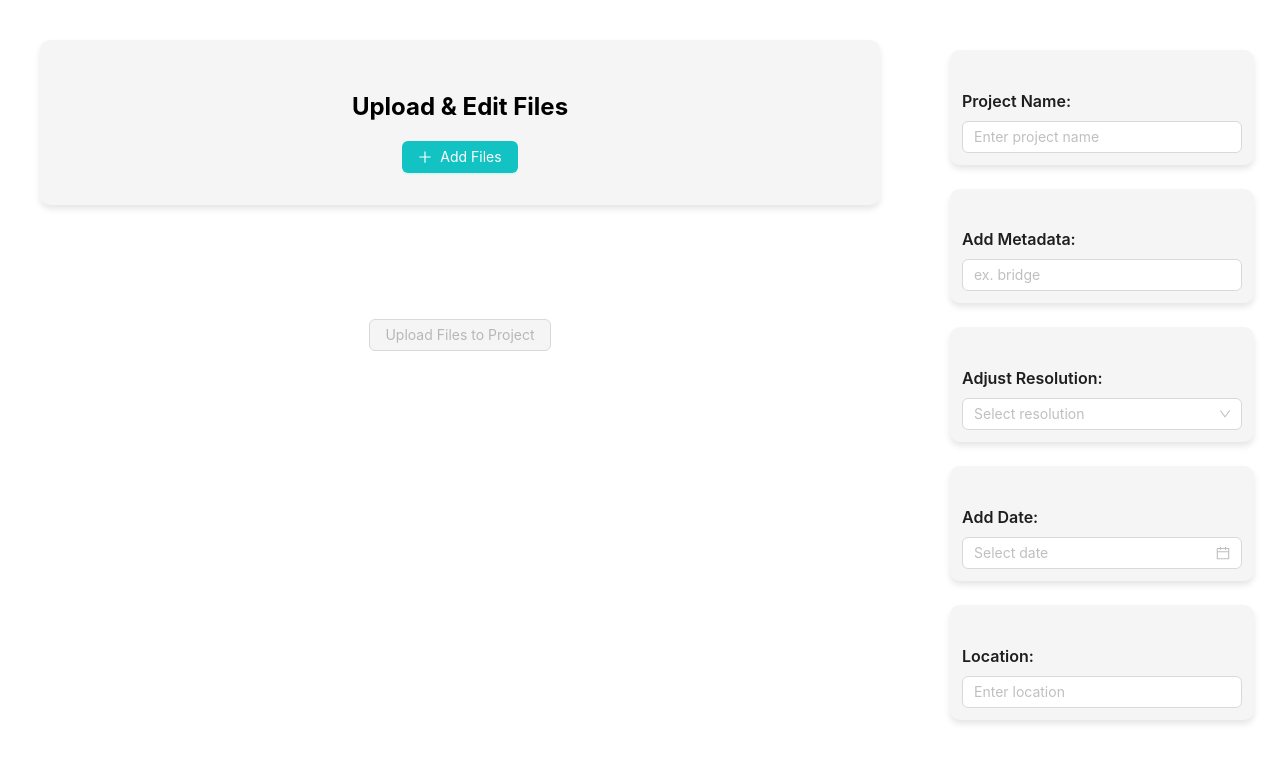
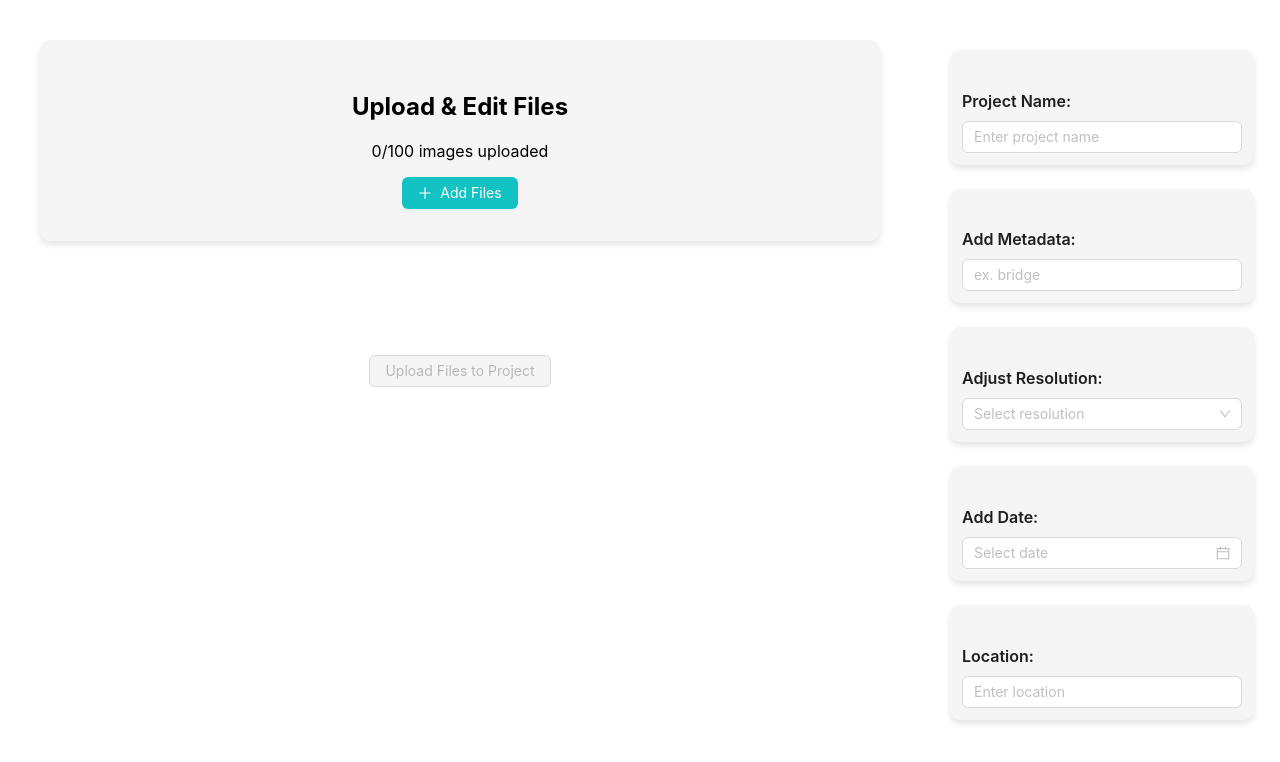
Before and after one commit to Sneaky-Breeky/Team-6-AE, a React (Create React App) app in the folder src/frontend/: page /#/user/uploadFiles in a window 1280 px wide. Shown: the top 762 px of the page. Built offline with nearby package versions, Linux system fonts and the light colour scheme.

Commit message:
add count to image upload page, max 100 uploads

```diff
--- a/src/frontend/src/pages/user/UserUpload.js
+++ b/src/frontend/src/pages/user/UserUpload.js
@@ -21,6 +21,7 @@ export default function UserUpload() {
     const [zoom, setZoom] = useState(1);
     const [rotation, setRotation] = useState(0);
     const [editing, setEditing] = useState(false);
+    const MAX_FILES = 100;
 
     const [projectName, setProjectName] = useState(null);
     const [metadataTagsInput, setMetadataTagsInput] = useState();
@@ -62,6 +63,13 @@ export default function UserUpload() {
         }));
 
         setFiles((prevFiles) => {
+            const totalFiles = prevFiles.length + selectedFiles.length;
+
+            if (totalFiles > MAX_FILES) {
+                message.error(`You can only upload up to ${MAX_FILES} images. You tried adding ${totalFiles}.`);
+                return prevFiles;
+            }
+
             const existingFileNames = new Set(prevFiles.map(file => file.file.name));
 
             const newFiles = [];
@@ -137,6 +145,9 @@ export default function UserUpload() {
                     boxShadow: '0 4px 6px rgba(0, 0, 0, 0.1)',
                 }}>
                     <h2>Upload & Edit Files</h2>
+                    <p style={{ color: files.length >= MAX_FILES ? 'red' : 'black' }}>
+                        {files.length}/{MAX_FILES} images uploaded
+                    </p>
                     <input
                         type="file"
                         multiple
@@ -145,7 +156,7 @@ export default function UserUpload() {
                         onChange={handleFileChange}
                         style={{ display: 'none' }}
                     />
-                    <Button icon={<PlusOutlined />} type="primary" color="cyan" variant="solid" onClick={() => fileInputRef.current.click()}>
+                    <Button icon={<PlusOutlined />} type="primary" color="cyan" variant="solid" onClick={() => fileInputRef.current.click()} disabled={files.length >= MAX_FILES}>
                         Add Files
                     </Button>
                 </Box>
```
Lines whose indentation alone changed are shown as unchanged.
